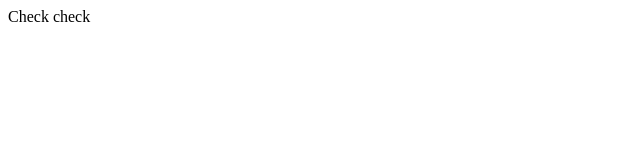
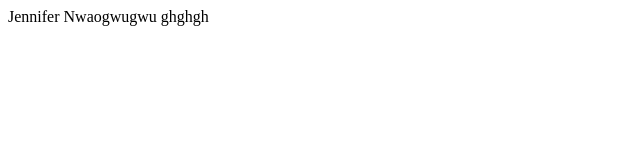
Before and after one commit to wagoogoo/Jennifer-Nwaogwugwu.github.io, a plain HTML site: page index.html in a window 1280 px wide. Shown: the whole page, without its empty margins (0-640 px from the left). Drawn offline with Linux system fonts and the light colour scheme.

Commit message:
Add name to index

```diff
--- a/index.html
+++ b/index.html
@@ -1,4 +1,4 @@
 <html>
 <head></head>
-    <body>Check check</body>
-</html>
+    <body>Jennifer Nwaogwugwu</body>
+</html>ghghgh
```
